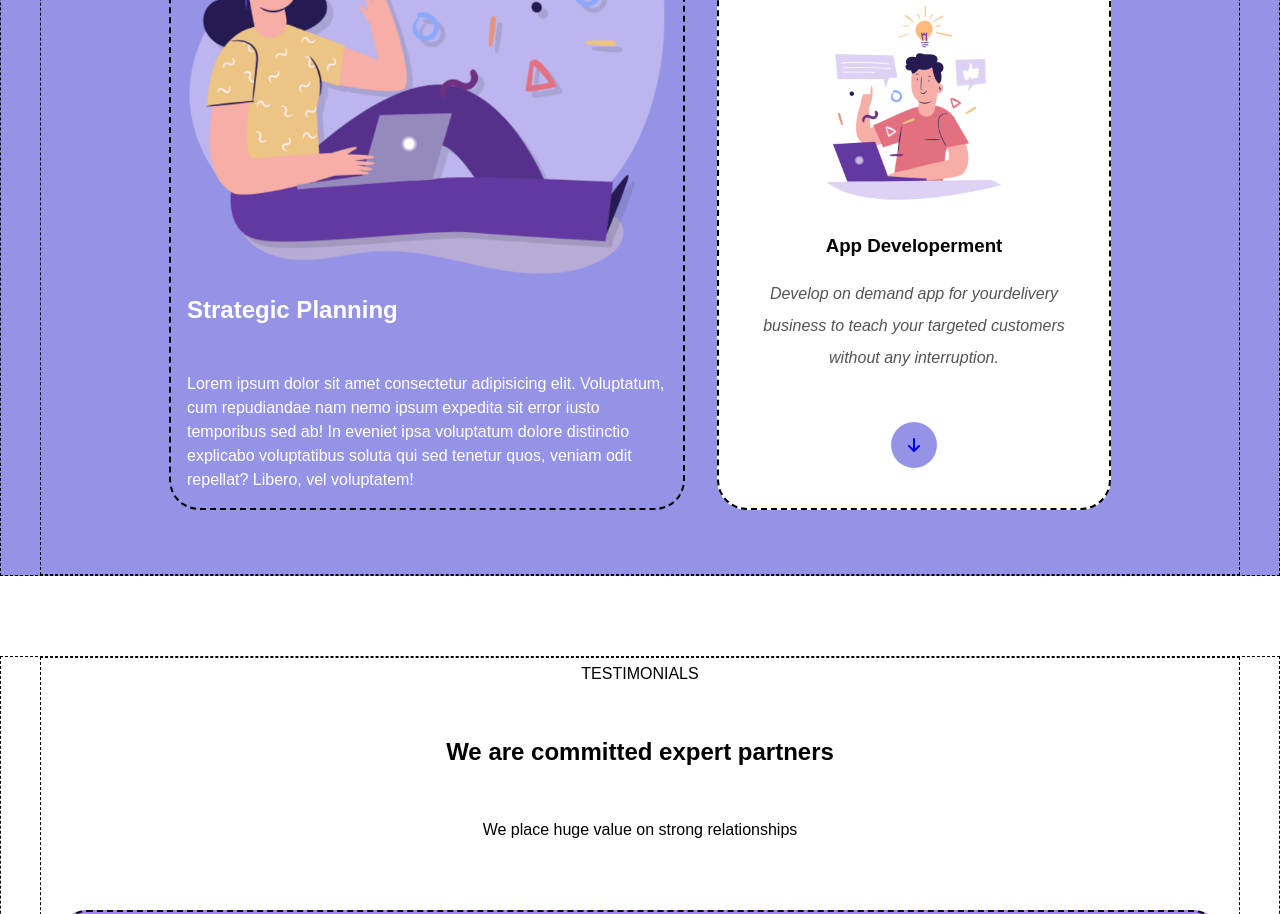
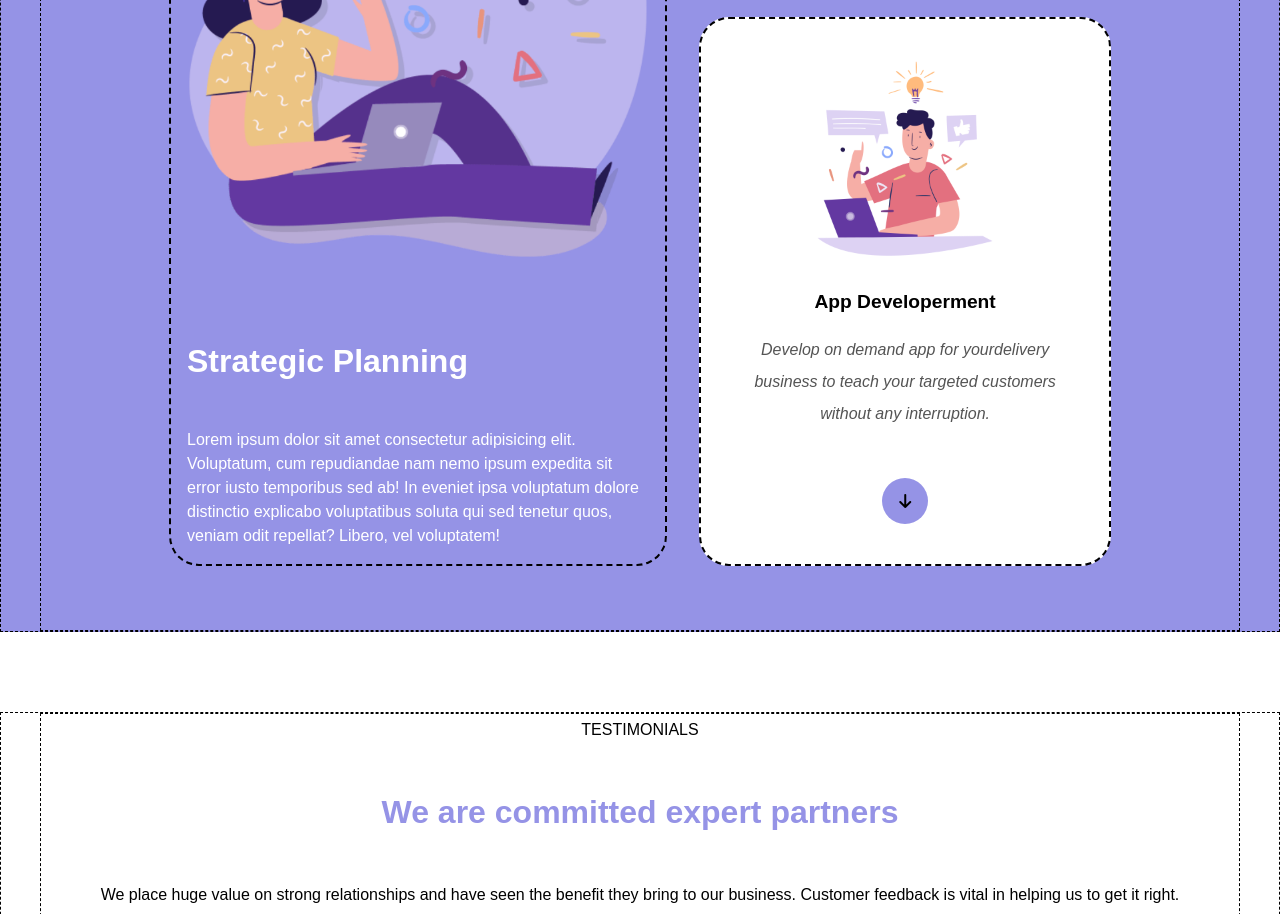
Before and after one commit to Serena-Dong/htmlcss-responsive-layout, a plain HTML site: page index.html in a window 1280 px wide. Shown: the part 702-1616 px from the top of the page. Drawn offline with Linux system fonts and the light colour scheme.

Commit message:
planning grafica e font-sizes

```diff
--- a/index.html
+++ b/index.html
@@ -83,8 +83,8 @@
             <div class="container">
                 <div class="text-center">
                     <p>TESTIMONIALS</p>
-                    <h2>We are committed expert partners</h2>
-                    <p>We place huge value on strong relationships</p>
+                    <h2 class="purple">We are committed expert partners</h2>
+                    <p>We place huge value on strong relationships and have seen the benefit they bring to our business. Customer feedback is vital in helping us to get it right.</p>
                 </div>
                 <div class="row">
                     <div class="col">
--- a/style.css
+++ b/style.css
@@ -60,7 +60,9 @@ span{
 }
 .light-black{
     color: rgb(84, 84, 84);
-
+}
+.purple{
+    color: #9593e6;
 }
 .bg-white{
     background-color: white;
@@ -82,6 +84,17 @@ span{
 }
 .col-80{
     flex-basis: 80%;
+}
+/* SIZES */
+
+h1{
+    font-size: 3rem;
+}
+h2{
+    font-size: 2rem;
+}
+h3{
+    font-size: 1.2rem;
 }
 
 /* BUTTONI */
@@ -154,7 +167,7 @@ section{
 }
 
 .planning .col-left{
-    flex-basis: 60%;
+    flex-basis: 55%;
 }
 .planning .col-right{
     padding:  40px;
@@ -168,11 +181,13 @@ section{
     line-height: 2rem;
 }
 .fa-arrow-down{
+    color: black;
     border-radius: 50%;
     padding: 15px 17px;
 }
 .strategic-card img{
     width: 800px;
+    margin-bottom: 5rem;
 }
 .app-card img{
     width: 200px;
```
